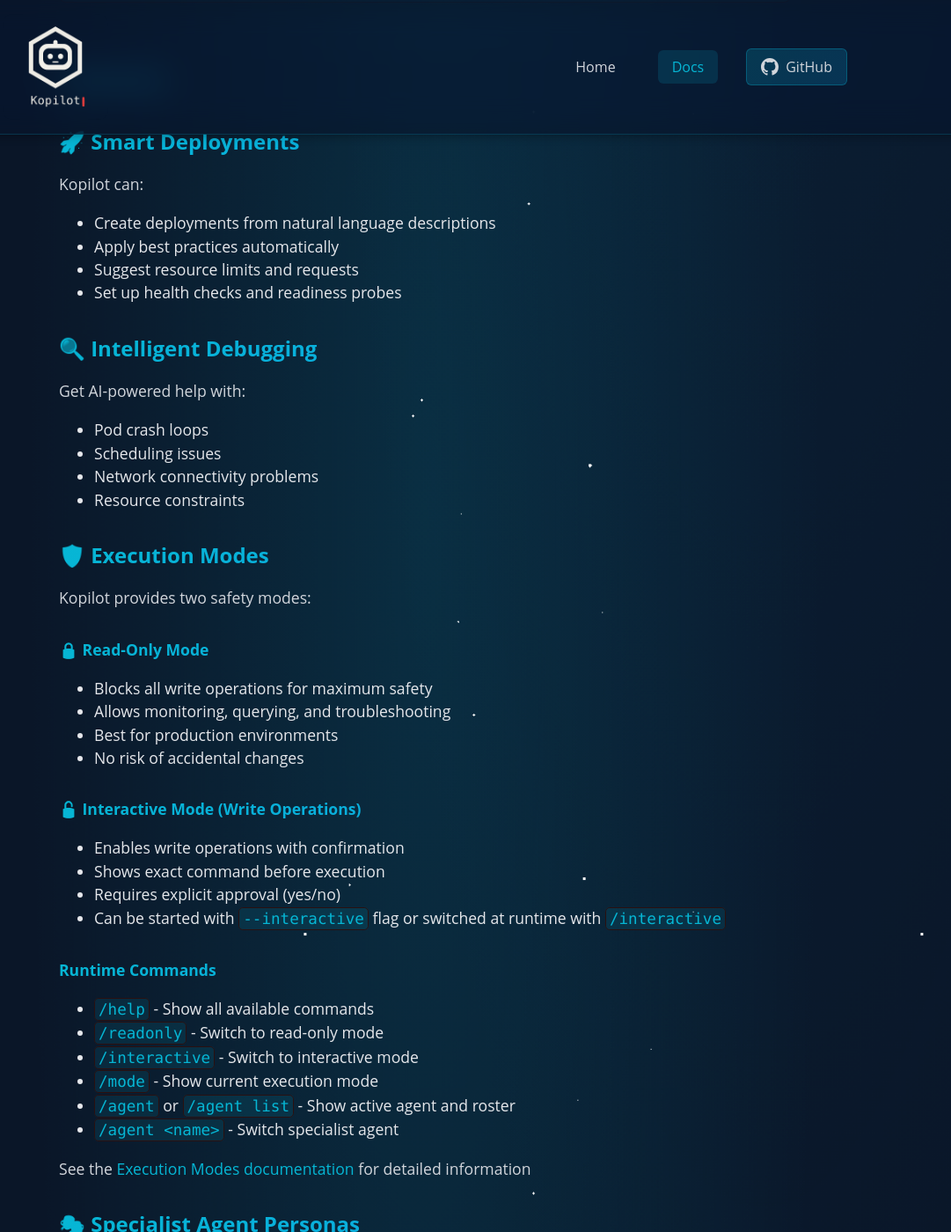
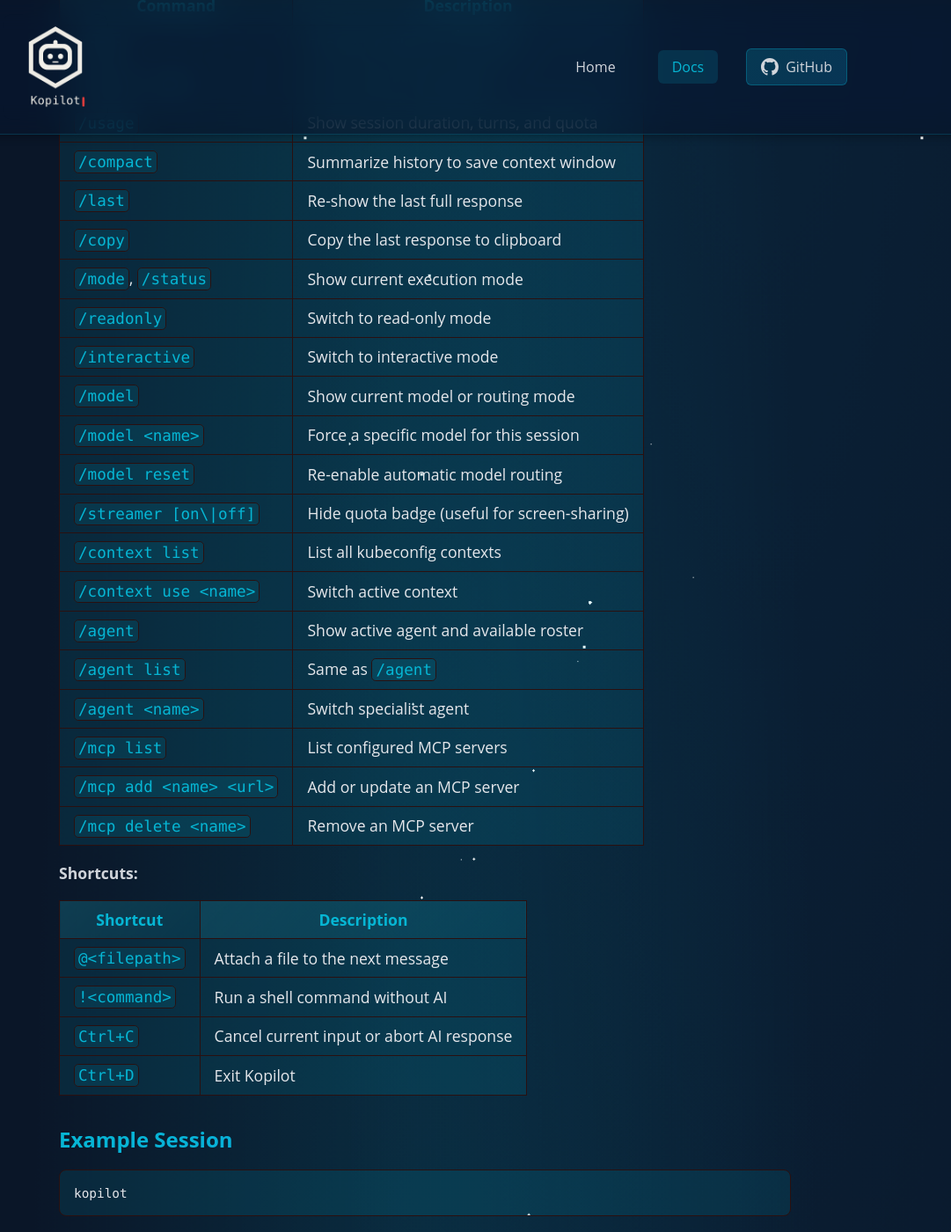
Before and after one commit to e9169/kopilot, a Jekyll site: the page built from website/docs.md, in a window 1280 px wide and 1400 px high, scrolled down 3683 px. Shown: the whole window at 88% size, without its empty margins (157-1238 px from the left). Built offline with Jekyll 4.4.1, drawn with Linux system fonts in a browser that asks for light colours; some of the changed text lies outside the part shown.

Commit message:
docs: update website with latest features and commands
- Add CLI flags reference section to docs
- Add full runtime command reference table (20+ commands)
- Add Sanitizer specialist agent (5th agent persona)
- Add MCP Servers section with config and runtime commands
- Add File Attachments and Shell Shortcuts section
- Fix /usage command showing 'unlimited' before first turn
- Update index.md feature cards: Sanitizer agent, MCP Servers, File Attachments
- Fix broken emoji characters in section headers

````diff
--- a/website/docs.md
+++ b/website/docs.md
@@ -90,6 +90,22 @@ Kopilot supports any model available in your GitHub Copilot plan, including: `gp
 
 No API key configuration needed - authentication is handled through GitHub Copilot CLI.
 
+### CLI Flags
+
+```text
+kopilot [flags]
+
+Flags:
+  --interactive       Enable interactive mode (prompts before write operations)
+  --agent <name>      Start with a specialist agent persona (default, debugger, security, optimizer, gitops, sanitizer)
+  --context <name>    Override the active kubeconfig context
+  --kubeconfig <path> Path to kubeconfig file (default: $KUBECONFIG or ~/.kube/config)
+  --output <format>   Output format: text (default) or json
+  --mcp-config <path> Path to MCP server config file (default: ~/.kopilot/mcp.json)
+  --version           Print version information
+  -v, --verbose       Enable verbose logging
+```
+
 ---
 
 ## Basic Usage
@@ -129,8 +145,45 @@ You can switch modes during a session without restarting:
 ```text
 ❯ /readonly          # Switch to read-only mode
 ❯ /interactive       # Switch to interactive mode
-❯ /mode             # Show current mode
+❯ /mode              # Show current mode
 ```
+
+### Runtime Command Reference
+
+All commands available at the `❯` prompt:
+
+| Command | Description |
+|---|---|
+| `/help` | Show all available commands |
+| `/clear`, `/new` | Start a fresh conversation |
+| `/usage` | Show session duration, turns, and quota |
+| `/compact` | Summarize history to save context window |
+| `/last` | Re-show the last full response |
+| `/copy` | Copy the last response to clipboard |
+| `/mode`, `/status` | Show current execution mode |
+| `/readonly` | Switch to read-only mode |
+| `/interactive` | Switch to interactive mode |
+| `/model` | Show current model or routing mode |
+| `/model <name>` | Force a specific model for this session |
+| `/model reset` | Re-enable automatic model routing |
+| `/streamer [on\|off]` | Hide quota badge (useful for screen-sharing) |
+| `/context list` | List all kubeconfig contexts |
+| `/context use <name>` | Switch active context |
+| `/agent` | Show active agent and available roster |
+| `/agent list` | Same as `/agent` |
+| `/agent <name>` | Switch specialist agent |
+| `/mcp list` | List configured MCP servers |
+| `/mcp add <name> <url>` | Add or update an MCP server |
+| `/mcp delete <name>` | Remove an MCP server |
+
+**Shortcuts:**
+
+| Shortcut | Description |
+|---|---|
+| `@<filepath>` | Attach a file to the next message |
+| `!<command>` | Run a shell command without AI |
+| `Ctrl+C` | Cancel current input or abort AI response |
+| `Ctrl+D` | Exit Kopilot |
 
 ### Example Session
 
@@ -194,15 +247,6 @@ Kopilot provides two safety modes:
 - Requires explicit approval (yes/no)
 - Can be started with `--interactive` flag or switched at runtime with `/interactive`
 
-#### Runtime Commands
-
-- `/help` - Show all available commands
-- `/readonly` - Switch to read-only mode
-- `/interactive` - Switch to interactive mode
-- `/mode` - Show current execution mode
-- `/agent` or `/agent list` - Show active agent and roster
-- `/agent <name>` - Switch specialist agent
-
 See the [Execution Modes documentation](https://github.com/e9169/kopilot/blob/main/docs/EXECUTION_MODES.md) for detailed information
 
 ### 🎭 Specialist Agent Personas
@@ -229,9 +273,58 @@ Flux and ArgoCD sync status, drift detection, and reconciliation diagnostics. Al
 
 - *Try: "Are all Flux Kustomizations synced?" / "Find resources modified outside of GitOps"*
 
+**🧹 Sanitizer** (`--agent sanitizer`)
+Workload linting, best-practice scoring, and cluster health grading. Scores workloads against rules covering probes, resource limits, image tags, replica counts, and container hygiene. Produces an A–F grade with prioritised remediation steps.
+
+- *Try: "Sanitize my cluster and give me a grade" / "Which workloads are missing health probes?"*
+
 All specialist agents always use the premium model for the best reasoning quality. Agents and execution modes are independent — read-only protection is always enforced regardless of active agent.
 
 See the [Agents documentation](https://github.com/e9169/kopilot/blob/main/docs/AGENTS.md) for full details.
+
+### 🔌 MCP Servers
+
+Kopilot supports connecting to external [Model Context Protocol (MCP)](https://modelcontextprotocol.io) servers, allowing it to call tools from any MCP-compatible service.
+
+**Configure at startup:**
+
+```bash
+kopilot --mcp-config ~/.kopilot/mcp.json
+```
+
+The config file is a JSON object mapping server names to their URLs:
+
+```json
+{
+  "my-server": "http://localhost:8080/mcp"
+}
+```
+
+**Manage servers at runtime:**
+
+```text
+❯ /mcp list                          # list configured servers
+❯ /mcp add my-server http://host/mcp # add or update a server
+❯ /mcp delete my-server              # remove a server
+```
+
+Changes take effect immediately — no restart required.
+
+### 📎 File Attachments and Shell Shortcuts
+
+Attach files directly to a message using the `@` prefix:
+
+```text
+❯ @deployment.yaml what's wrong with this deployment?
+❯ @logs.txt summarize these error logs
+```
+
+Run shell commands without involving AI using `!`:
+
+```text
+❯ !kubectl get pods -A
+❯ !helm list
+```
 
 ### 🔐 Security
 
````
Also changed, not shown: website/index.md (+13 -1 lines).
